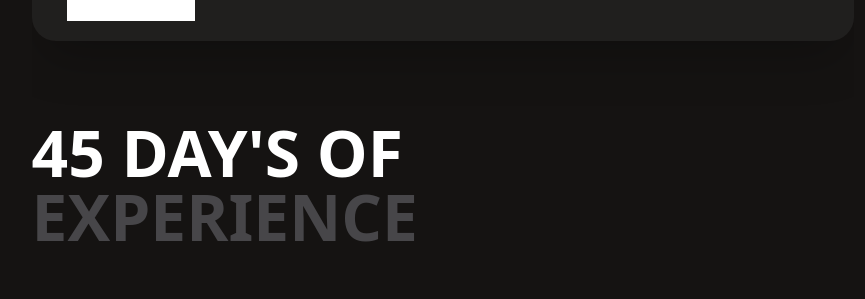
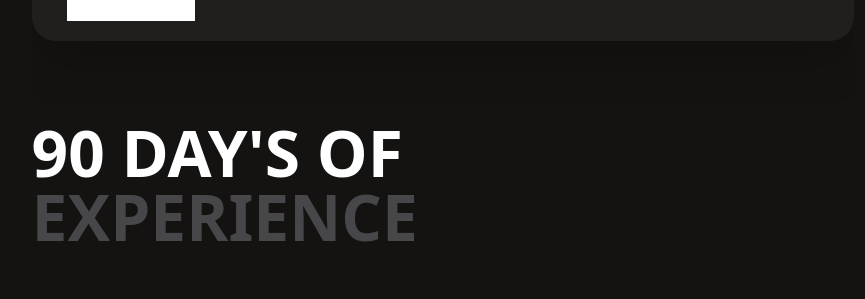
Before and after one commit to Itsarbaz51/arbaz.dev, a React (Vite) app: page / in a window 1280 px wide. Shown: the part 2420-2719 px from the top of the page, without its empty margins (407-1272 px from the left). Built offline with nearby package versions, Linux system fonts and the light colour scheme.

Commit message:
Update Ept.jsx

```diff
--- a/src/components/Ept.jsx
+++ b/src/components/Ept.jsx
@@ -17,7 +17,7 @@ function Ept({ projectData }) {
         transition={{ duration: 0.2, delay: 0.2 }}
         className="text-[3.5rem] lg:text-[4rem] font-bold max-w-[800px] text-center lg:text-start leading-none my-10 md:my-20 xl:w-fit"
       >
-        {img ? "RECENT" : time ? "45 DAY'S OF" : toolImg ? "PREMIUM" : ""}
+        {img ? "RECENT" : time ? "90 DAY'S OF" : toolImg ? "PREMIUM" : ""}
         <br />
         <motion.li className="text-[#474649] list-none">
           {img ? "PROJECTS" : time ? "EXPERIENCE" : toolImg ? "TOOLS" : ""}
```
